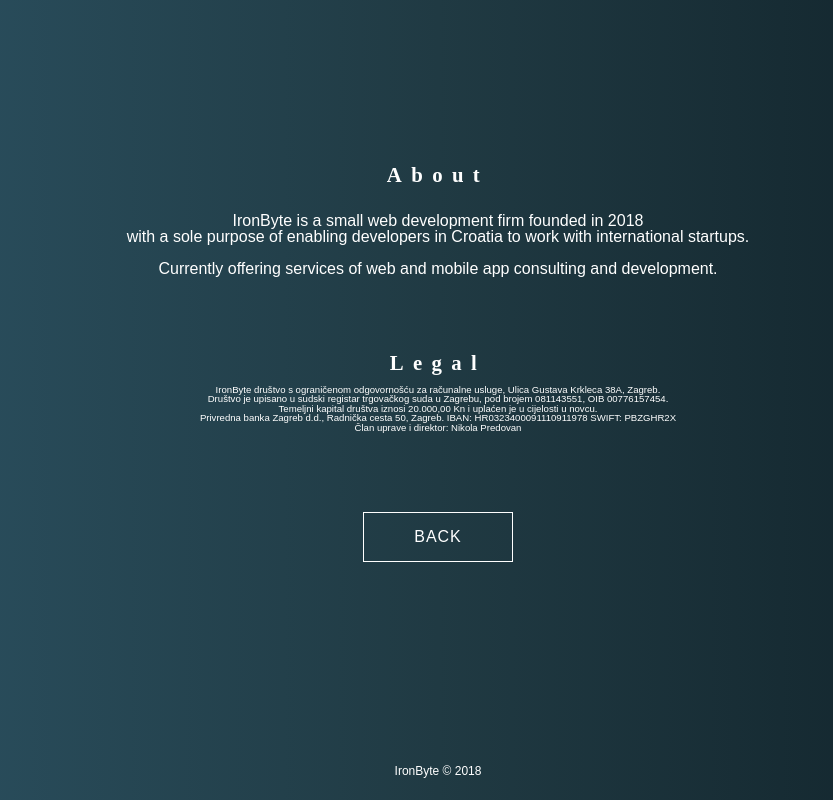
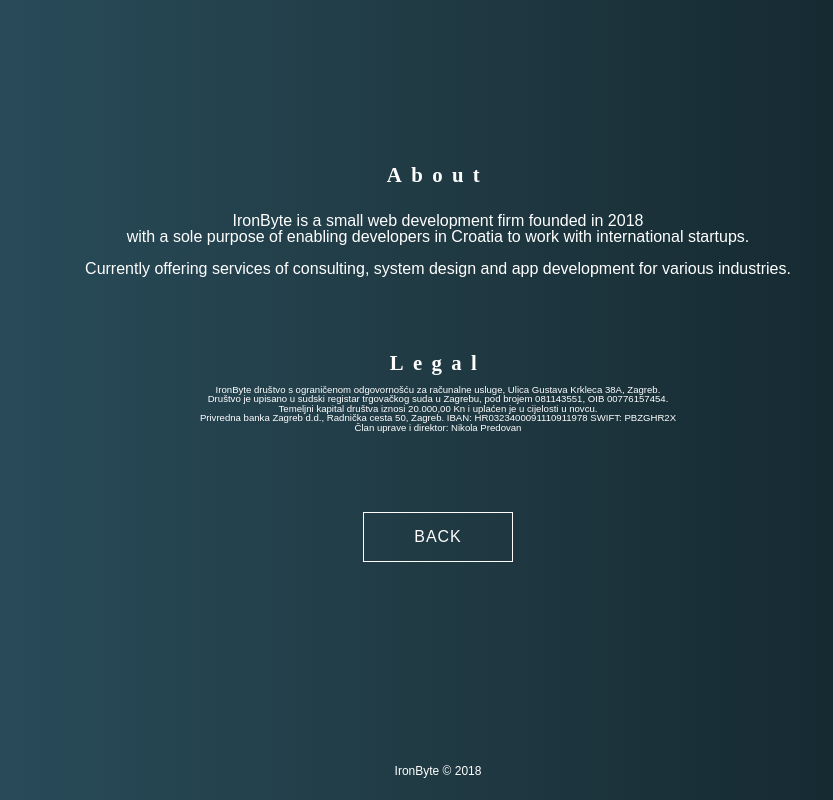
Before and after one commit to Predjo/ironbyte-site, a Next.js app: page /about in a window 1280 px wide. Shown: the whole page, without its empty margins (202-1035 px from the left). Built offline with nearby package versions, Linux system fonts and the light colour scheme; a web font is replaced by a local one.

Commit message:
Update contacts

```diff
--- a/pages/about.tsx
+++ b/pages/about.tsx
@@ -33,8 +33,8 @@
         international startups.
       </p>
       <p>
-        Currently offering services of web and mobile app consulting and
-        development.
+        Currently offering services of consulting, system design and app
+        development for various industries.
       </p>
     </Text>
 
```
Also changed, not shown: pages/contact.tsx (+10 -10 lines).
